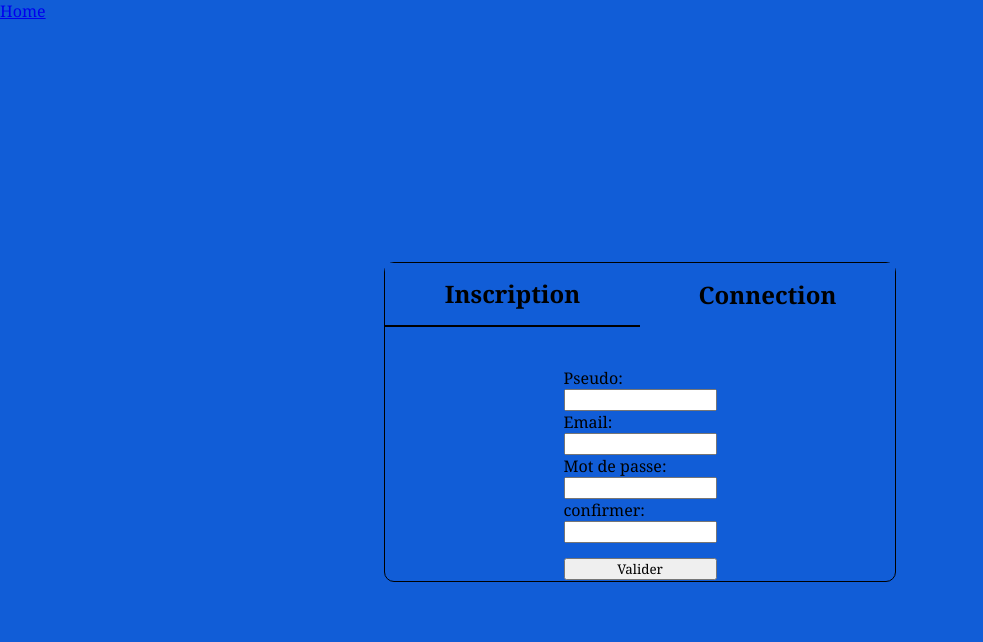
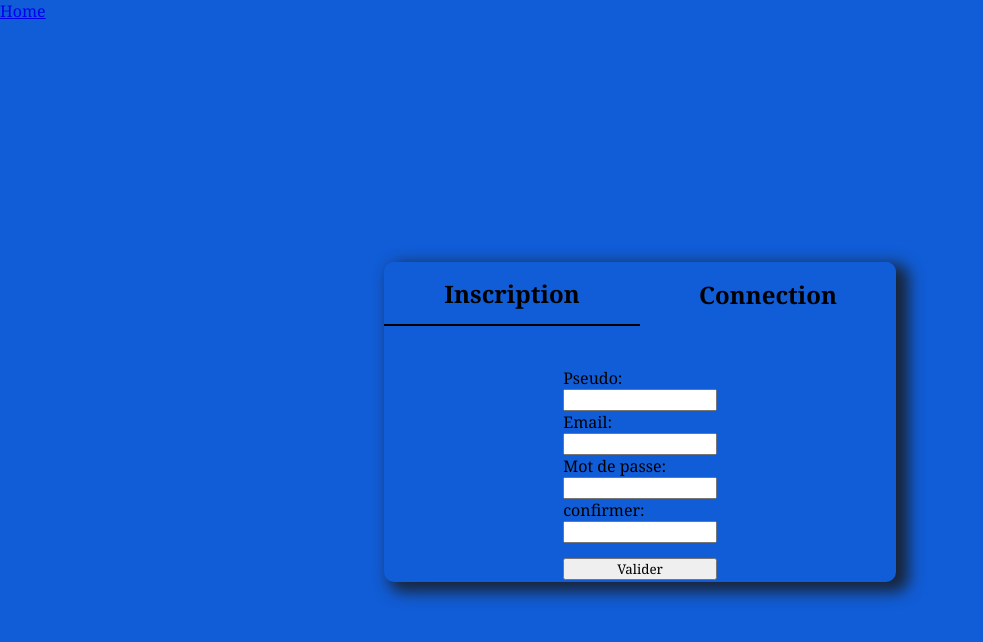
Before and after one commit to Hyrondelle/facebook-ts, a React (Vite) app: page / in a window 1280 px wide. Shown: the top 642 px of the page, without its empty margins (0-983 px from the left). Built offline with nearby package versions, Linux system fonts and the light colour scheme.

Commit message:
nodal style

```diff
--- a/src/styles/connection.scss
+++ b/src/styles/connection.scss
@@ -7,7 +7,9 @@
     .nodal{
         width: 40%;
         height: 40%;
-        border: black 1px solid;
+        //border: rgba(26,26,26,0.84) 1px solid;
+        -webkit-box-shadow: 9px 6px 15px 4px rgba(26,26,26,0.84);
+        box-shadow: 9px 6px 15px 4px rgba(26,26,26,0.84);
         border-radius: 10px;
     }
     .envoyer{
@@ -28,6 +30,7 @@
         align-items: center;
         justify-content: center;
         cursor: pointer;
+        border-top-left-radius: 10px;
     }
     .login-btn{
         width: 50%;
@@ -36,6 +39,7 @@
         align-items: center;
         justify-content: center;
         cursor: pointer;
+        border-top-right-radius: 10px;
     }
     .border{
         border-bottom: 2px black solid;
```
